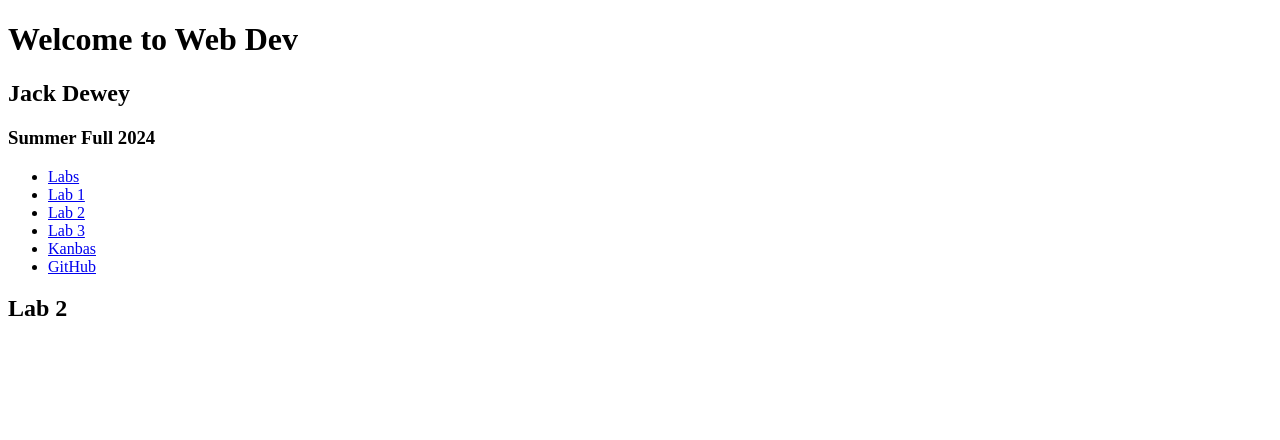
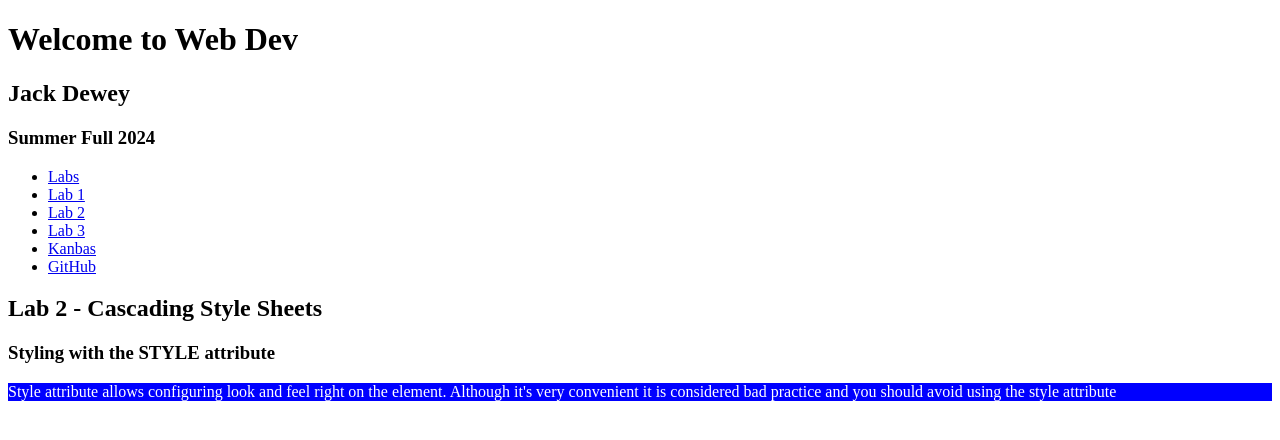
Before and after one commit to jackhdewey/kanbas-react-web-app-suf-2024, a React (Create React App) app: page /#/Labs/Lab2 in a window 1280 px wide. Shown: the top 440 px of the page. Built offline with nearby package versions, Linux system fonts and the light colour scheme.

Commit message:
Starting lab 2

```diff
--- a/src/Labs/Lab2/index.tsx
+++ b/src/Labs/Lab2/index.tsx
@@ -1,7 +1,12 @@
 export default function Lab2() {
     return (
-      <div>
-        <h2>Lab 2</h2>
+      <div id="wd-lab2">
+        <h2>Lab 2 - Cascading Style Sheets</h2>
+        <h3>Styling with the STYLE attribute</h3>
+        <p style={{ backgroundColor: "blue",
+                    color: "white"}}>
+                      Style attribute allows configuring look and feel right on the element.  Although it's very convenient it is considered bad practice and you should avoid using the style attribute
+        </p>
       </div>
     );
   }
```
